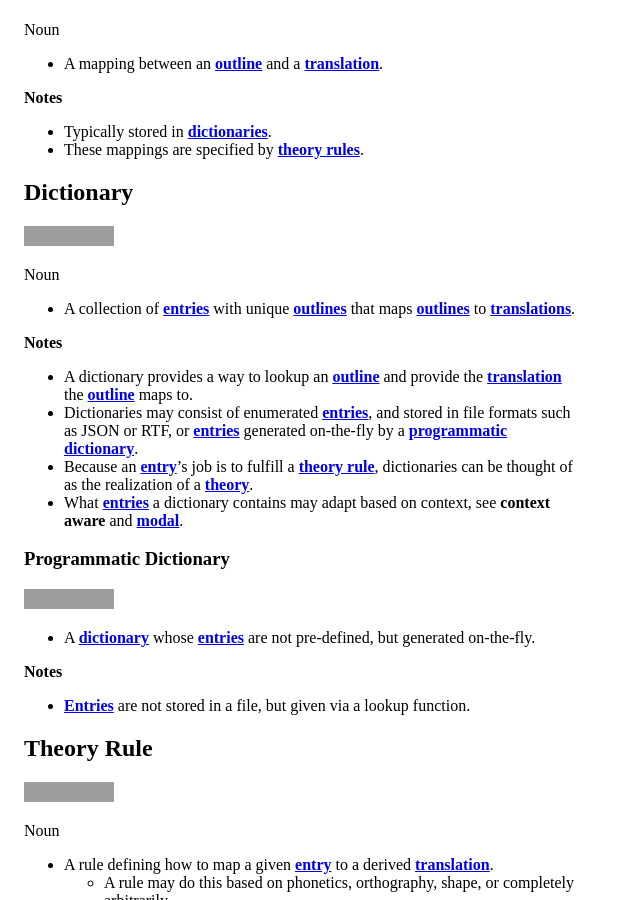
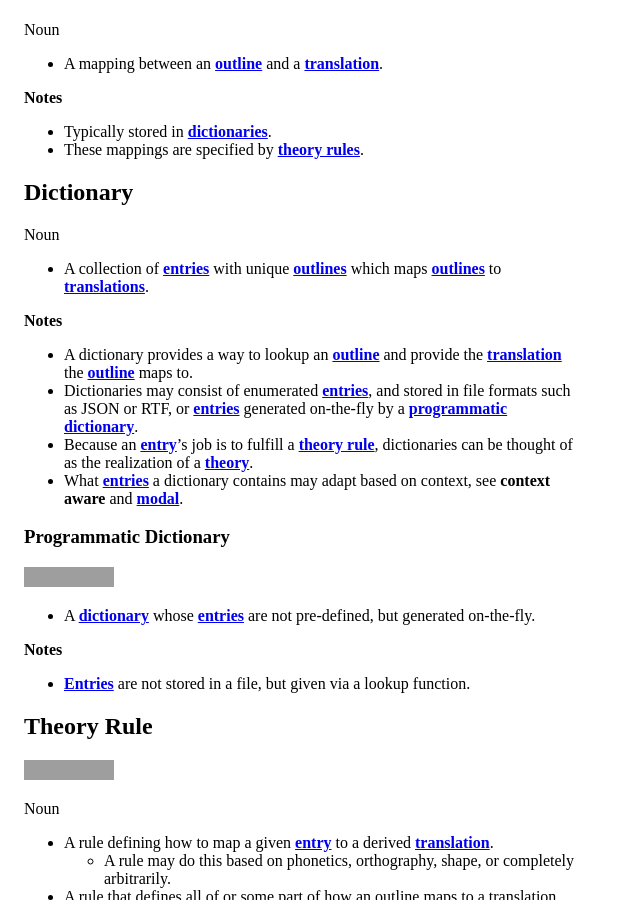
Before and after one commit to Grahp/Website, a Jekyll site: the page built from pages/Steno Glossary.md, in a window 1280 px wide and 900 px high, scrolled down 1686 px. Shown: the whole window, without its empty margins (0-640 px from the left). Built offline with Jekyll 4.4.1, drawn with Linux system fonts in a browser that asks for light colours; grey boxes are pictures that could not be loaded.

Commit message:
Update Glossary

```diff
--- a/pages/Steno Glossary.md
+++ b/pages/Steno Glossary.md
@@ -74,11 +74,9 @@ Noun
 - These mappings are specified by [**theory rules**](#theory-rule).
 
 ## Dictionary
-![TODO](https://img.shields.io/badge/TODO-orange?style=flat)
-
 Noun
 
-- A collection of [**entries**](#entry) with unique [**outlines**](#outline) that maps [**outlines**](#outline) to [**translations**](#translation).
+- A collection of [**entries**](#entry) with unique [**outlines**](#outline) which maps [**outlines**](#outline) to [**translations**](#translation).
 
 **Notes**
 - A dictionary provides a way to lookup an [**outline**](#outline) and provide the [**translation**](#translation) the [**outline**](#outline) maps to.
```
